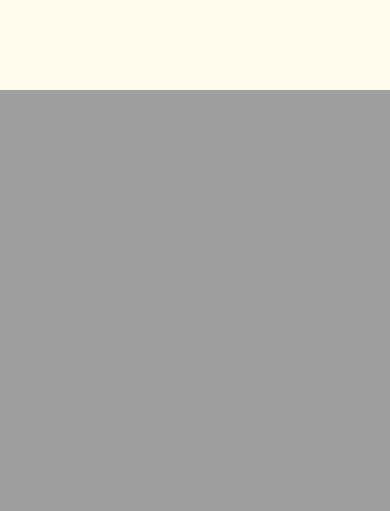
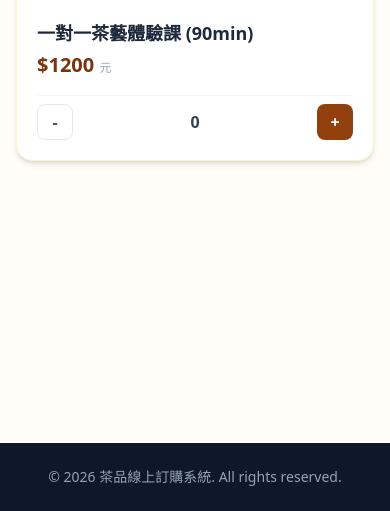
Before and after one commit to pp466pp466/tea, a Flask app: page /cart in a window 390 px wide. Shown: the part 1907-2418 px from the top of the page. Before the commit the page ends 1997 px from the top, so only its background shows below. Run offline with Flask 3, Linux system fonts and the light colour scheme; data comes from the database, SQL or seed files in the repository; grey boxes labelled with a size stand in for pictures from a placeholder-image service; some libraries are stand-ins or nearby versions.

Commit message:
Force template refresh with product image cards

```diff
--- a/templates/cart.html
+++ b/templates/cart.html
@@ -3,191 +3,162 @@
 <head>
     <meta charset="UTF-8">
     <meta name="viewport" content="width=device-width, initial-scale=1.0">
-    <title>線上訂購系統</title>
+    <title>線上訂購 - 茶品專賣</title>
     <script src="https://cdn.tailwindcss.com"></script>
+    <link href="https://cdnjs.cloudflare.com/ajax/libs/font-awesome/6.0.0/css/all.min.css" rel="stylesheet">
 </head>
-<body class="bg-amber-50 text-stone-800 font-sans min-h-screen pb-24">
-    <!-- Header -->
-    <header class="bg-amber-800 text-white p-4 shadow-md text-center sticky top-0 z-10">
-        <h1 class="text-xl md:text-2xl font-bold tracking-wide">🍵 茶品線上訂購</h1>
-    </header>
+<body class="bg-amber-50/30 min-h-screen text-slate-800 flex flex-col justify-between">
+    <div>
+        <!-- 導覽列 -->
+        <nav class="bg-amber-900 text-amber-100 shadow-md">
+            <div class="max-w-6xl mx-auto px-4 py-4 flex flex-col md:flex-row justify-between items-center gap-4">
+                <div class="flex items-center space-x-3">
+                    <span class="text-2xl">🍵</span>
+                    <h1 class="text-xl font-bold tracking-wide">茶品線上訂購</h1>
+                </div>
+                <div class="flex flex-wrap justify-center gap-4 text-sm font-medium">
+                    <a href="/" class="hover:text-white transition">首頁</a>
+                    <a href="/prices" class="hover:text-white transition">價目表</a>
+                    <a href="/orders" class="hover:text-white transition">歷史訂單</a>
+                    <a href="/admin" class="hover:text-white transition">管理員後台</a>
+                </div>
+            </div>
+        </nav>
 
-    <main class="max-w-md sm:max-w-xl md:max-w-3xl lg:max-w-4xl mx-auto p-4 md:p-6 space-y-6">
-        <!-- 商品價目表區域 -->
-        <section>
-            <h2 class="text-lg md:text-xl font-bold border-b-2 border-amber-800 pb-2 mb-4 text-amber-900">選購商品</h2>
-            <div id="product-list" class="grid grid-cols-1 sm:grid-cols-2 lg:grid-cols-3 gap-4">
-                <p class="text-gray-500 text-center py-4 col-span-full">載入商品中...</p>
+        <!-- 主內容區 -->
+        <main class="max-w-6xl mx-auto px-4 py-8">
+            <h2 class="text-2xl font-bold mb-6 text-amber-900 border-b border-amber-200 pb-2">選購商品</h2>
+
+            <!-- 商品卡片列表 (動態渲染) -->
+            <div id="product-list" class="grid grid-cols-1 sm:grid-cols-2 lg:grid-cols-3 gap-6">
+                <!-- JS 自動填入商品 -->
             </div>
-        </section>
-    </main>
 
-    <!-- 底部購物車浮動面板 -->
-    <div class="fixed bottom-0 left-0 right-0 bg-white border-t border-stone-200 p-4 shadow-lg">
-        <div class="max-w-md sm:max-w-xl md:max-w-3xl lg:max-w-4xl mx-auto flex items-center justify-between">
-            <div>
-                <span class="text-sm text-gray-500">已選購品項: </span>
-                <span id="cart-count" class="font-bold text-amber-800">0</span> 件
-                <div class="text-lg sm:text-xl font-bold text-red-600">總計: $<span id="cart-total">0</span></div>
+            <!-- 結帳浮動列 -->
+            <div class="mt-8 bg-white p-6 rounded-2xl shadow-lg flex flex-col sm:flex-row justify-between items-center gap-4 sticky bottom-4 border border-amber-100">
+                <div>
+                    <span class="text-slate-500 text-sm">已選購品項：</span>
+                    <span id="cart-count" class="font-bold text-slate-800">0</span> 件
+                    <div class="text-xl font-bold text-amber-900 mt-1">
+                        總計: <span id="cart-total" class="text-red-600">0</span> 元
+                    </div>
+                </div>
+                <button onclick="submitOrder()" class="w-full sm:w-auto bg-amber-800 hover:bg-amber-900 text-white font-bold px-8 py-3 rounded-xl shadow transition transform active:scale-95">
+                    結帳下單
+                </button>
             </div>
-            <button onclick="checkout()" class="bg-amber-700 hover:bg-amber-800 text-white font-bold px-6 py-2.5 rounded-lg shadow transition text-sm sm:text-base">
-                結帳下單
-            </button>
-        </div>
+        </main>
     </div>
 
-    <!-- 提示彈窗 UI (替代 alert) -->
-    <div id="modal" class="hidden fixed inset-0 bg-black/50 flex items-center justify-center p-4 z-50">
-        <div class="bg-white rounded-xl p-5 max-w-xs w-full text-center space-y-4 shadow-xl">
-            <h3 id="modal-title" class="font-bold text-lg text-amber-900"></h3>
-            <p id="modal-msg" class="text-sm text-stone-600"></p>
-            <button onclick="closeModal()" class="w-full bg-amber-800 text-white py-2 rounded-lg font-medium">確定</button>
-        </div>
-    </div>
+    <!-- 頁尾 -->
+    <footer class="bg-slate-900 text-slate-400 py-6 text-center text-sm mt-12">
+        <p>&copy; 2026 茶品線上訂購系統. All rights reserved.</p>
+    </footer>
 
     <script>
-        let products = [];
+        // 商品資料 (包含圖片連結與備援圖片)
+        const products = [
+            { id: 1, name: '特選阿里山烏龍茶 (150g)', price: 600, category: '茶葉類', image: 'https://images.unsplash.com/photo-1576092768241-dec231879fc3?w=500' },
+            { id: 2, name: '凍頂烏龍茶 (150g)', price: 550, category: '茶葉類', image: 'https://images.unsplash.com/photo-1597481499750-3e6b22637e12?w=500' },
+            { id: 3, name: '日月潭紅玉紅茶 (100g)', price: 480, category: '茶葉類', image: 'https://images.unsplash.com/photo-1594631252845-29fc4cc86de9?w=500' },
+            { id: 4, name: '雙罐高山茶禮盒', price: 1280, category: '禮盒類', image: 'https://images.unsplash.com/photo-1544787219-7f47ccb76574?w=500' },
+            { id: 5, name: '一對一茶藝體驗課 (90min)', price: 1200, category: '體驗課程', image: 'https://images.unsplash.com/photo-1563822249510-04678c78fa85?w=500' }
+        ];
+
         let cart = {};
 
-        // 載入商品價目表資料
-        async function fetchProducts() {
+        // 渲染商品列表 (含圖片)
+        function renderProducts() {
+            const container = document.getElementById('product-list');
+            container.innerHTML = products.map(p => `
+                <div class="bg-white rounded-2xl shadow-md overflow-hidden border border-amber-100 flex flex-col justify-between hover:shadow-lg transition">
+                    <div class="relative h-48 bg-amber-100 overflow-hidden">
+                        <img src="${p.image}"
+                             alt="${p.name}"
+                             onerror="this.onerror=null;this.src='https://images.unsplash.com/photo-1576092768241-dec231879fc3?w=500';"
+                             class="w-full h-full object-cover transform hover:scale-105 transition duration-500">
+                        <span class="absolute top-3 left-3 bg-amber-900/80 text-amber-100 text-xs px-2.5 py-1 rounded-full backdrop-blur-sm">
+                            ${p.category}
+                        </span>
+                    </div>
+                    <div class="p-5 flex-1 flex flex-col justify-between">
+                        <div>
+                            <h3 class="font-bold text-lg text-slate-800 mb-1">${p.name}</h3>
+                            <div class="text-amber-900 font-bold text-xl mb-4">$${p.price} <span class="text-xs text-slate-400 font-normal">元</span></div>
+                        </div>
+                        <div class="flex items-center justify-between gap-2 pt-2 border-t border-slate-100">
+                            <button onclick="updateQty(${p.id}, -1)" class="w-9 h-9 rounded-lg border border-slate-200 flex items-center justify-center text-slate-600 hover:bg-slate-100 active:bg-slate-200 transition font-bold">-</button>
+                            <span id="qty-${p.id}" class="font-bold text-slate-700 w-8 text-center">0</span>
+                            <button onclick="updateQty(${p.id}, 1)" class="w-9 h-9 rounded-lg bg-amber-800 text-white flex items-center justify-center hover:bg-amber-900 active:scale-95 transition font-bold">+</button>
+                        </div>
+                    </div>
+                </div>
+            `).join('');
+        }
+
+        function updateQty(id, delta) {
+            cart[id] = (cart[id] || 0) + delta;
+            if (cart[id] <= 0) delete cart[id];
+
+            document.getElementById(`qty-${id}`).innerText = cart[id] || 0;
+            updateSummary();
+        }
+
+        function updateSummary() {
+            let count = 0;
+            let total = 0;
+            for (let id in cart) {
+                const item = products.find(p => p.id == id);
+                if (item) {
+                    count += cart[id];
+                    total += cart[id] * item.price;
+                }
+            }
+            document.getElementById('cart-count').innerText = count;
+            document.getElementById('cart-total').innerText = total;
+        }
+
+        async function submitOrder() {
+            const items = Object.keys(cart).map(id => {
+                const p = products.find(prod => prod.id == id);
+                return `${p.name} x ${cart[id]}`;
+            });
+
+            if (items.length === 0) {
+                alert('請先選擇商品！');
+                return;
+            }
+
+            const total = document.getElementById('cart-total').innerText;
+            const urlParams = new URLSearchParams(window.location.search);
+            const line_user_id = urlParams.get('line_user_id') || localStorage.getItem('line_user_id') || 'GUEST';
+
             try {
-                const res = await fetch('/api/prices');
-                products = await res.json();
-                renderProducts();
+                const res = await fetch('/api/orders', {
+                    method: 'POST',
+                    headers: { 'Content-Type': 'application/json' },
+                    body: JSON.stringify({
+                        line_user_id: line_user_id,
+                        items: items.join(', '),
+                        total: total
+                    })
+                });
+
+                const data = await res.json();
+                if (data.status === 'success') {
+                    alert('訂單建立成功！');
+                    cart = {};
+                    renderProducts();
+                    updateSummary();
+                } else {
+                    alert('訂單建立失敗：' + (data.message || '未知錯誤'));
+                }
             } catch (err) {
-                showModal('錯誤', '無法載入商品價目表資料');
+                alert('網路連線異常');
             }
         }
 
-        // 渲染商品列表
-        function renderProducts() {
-            const container = document.getElementById('product-list');
-            if (products.length === 0) {
-                container.innerHTML = '<p class="text-stone-500 text-center py-4 col-span-full">目前沒有提供商品。</p>';
-                return;
-            }
-
-            // 預設茶品圖片庫（可依商品類別或名稱自動對應）
-            const defaultImages = {
-                '特選阿里山烏龍茶 (150g)': 'https://images.unsplash.com/photo-1576092768241-dec231879fc3?auto=format&fit=crop&w=600&q=80',
-                '凍頂烏龍茶 (150g)': 'https://images.unsplash.com/photo-1544787219-7f47ccb76574?auto=format&fit=crop&w=600&q=80',
-                '日月潭紅玉紅茶 (100g)': 'https://images.unsplash.com/photo-1597481499750-3e6b22637e12?auto=format&fit=crop&w=600&q=80',
-                '雙罐高山茶禮盒': 'https://images.unsplash.com/photo-1563822249510-04678c787dd2?auto=format&fit=crop&w=600&q=80'
-            };
-
-            container.innerHTML = products.map(item => {
-                const imgUrl = item.image_url || defaultImages[item.item_name] || `https://placehold.co/600x400/78350f/ffffff?text=${encodeURIComponent(item.item_name)}`;
-
-                return `
-                <div class="bg-white rounded-2xl shadow-sm border border-amber-100 overflow-hidden flex flex-col justify-between hover:shadow-md transition duration-300">
-                    <div class="relative aspect-video bg-stone-100 overflow-hidden">
-                        <img src="${imgUrl}"
-                             alt="${item.item_name}"
-                             onerror="this.onerror=null;this.src='https://placehold.co/600x400/78350f/ffffff?text=${encodeURIComponent(item.item_name)}';"
-                             class="w-full h-full object-cover">
-                        <span class="absolute top-2 left-2 text-xs bg-amber-900/80 text-white px-2 py-0.5 rounded-md backdrop-blur-sm font-medium">${item.category}</span>
-                    </div>
-                    <div class="p-4 flex flex-col justify-between flex-grow space-y-3">
-                        <div>
-                            <h3 class="font-bold text-stone-800 text-base md:text-lg">${item.item_name}</h3>
-                            <p class="text-amber-700 font-extrabold mt-1 text-base md:text-lg">${item.price}</p>
-                        </div>
-                        <button onclick="addToCart(${item.id})" class="w-full bg-amber-800 hover:bg-amber-900 text-white font-semibold px-3 py-2.5 rounded-xl text-sm transition shadow-sm flex items-center justify-center space-x-1">
-                            <span>+ 加入購物車</span>
-                        </button>
-                    </div>
-                </div>
-            `}).join('');
-        }
-
-        // 加入購物車 logic
-        function addToCart(id) {
-            const product = products.find(p => p.id === id);
-            if (!product) return;
-
-            if (cart[id]) {
-                cart[id].qty += 1;
-            } else {
-                // 拆解價格數字 (例如: "$600 元" -> 600)
-                const numericPrice = parseInt(product.price.replace(/[^\d]/g, '')) || 0;
-                cart[id] = { ...product, numericPrice, qty: 1 };
-            }
-            updateCartUI();
-        }
-
-        // 更新購物車 UI
-        function updateCartUI() {
-            let totalQty = 0;
-            let totalPrice = 0;
-
-            Object.values(cart).forEach(item => {
-                totalQty += item.qty;
-                totalPrice += item.numericPrice * item.qty;
-            });
-
-            document.getElementById('cart-count').innerText = totalQty;
-            document.getElementById('cart-total').innerText = totalPrice.toLocaleString();
-        }
-
-        // 結帳功能
-        async function checkout() {
-            const totalQty = parseInt(document.getElementById('cart-count').innerText);
-            if (totalQty === 0) {
-                showModal('提示', '購物車是空的，請先選擇商品！');
-                return;
-            }
-
-            const itemsSummary = Object.values(cart)
-                .map(i => `${i.item_name} x ${i.qty}`)
-                .join('\n');
-
-            const totalPrice = parseInt(document.getElementById('cart-total').innerText.replace(/,/g, '')) || 0;
-
-            // 從 Session 或 URL 取得 LINE User ID
-            const userSession = JSON.parse(sessionStorage.getItem('user') || '{}');
-            const urlParams = new URLSearchParams(window.location.search);
-            const lineUserId = userSession.line_user_id || urlParams.get('line_user_id') || '';
-
-            try {
-                const res = await fetch('/api/checkout', {
-                    method: 'POST',
-                    headers: { 'Content-Type': 'application/json' },
-                    body: JSON.stringify({
-                        line_user_id: lineUserId,
-                        items_summary: itemsSummary,
-                        total_price: totalPrice
-                    })
-                });
-
-                if (res.ok) {
-                    showModal('訂購成功', `已成功下單！共 ${totalQty} 件商品，總金額為 $${totalPrice.toLocaleString()} 元。`, () => {
-                        // 帶上 line_user_id 轉址前往歷史訂單頁面
-                        window.location.href = `/orders${lineUserId ? '?line_user_id=' + lineUserId : ''}`;
-                    });
-                    cart = {};
-                    updateCartUI();
-                } else {
-                    showModal('下單失敗', '請重試！');
-                }
-            } catch (err) {
-                showModal('錯誤', '網路連線異常！');
-            }
-        }
-
-        function showModal(title, msg, callback) {
-            document.getElementById('modal-title').innerText = title;
-            document.getElementById('modal-msg').innerText = msg;
-            document.getElementById('modal').classList.remove('hidden');
-            window.modalCallback = callback;
-        }
-
-        function closeModal() {
-            document.getElementById('modal').classList.add('hidden');
-            if (window.modalCallback) window.modalCallback();
-        }
-
-        fetchProducts();
+        renderProducts();
     </script>
 </body>
 </html>
```
